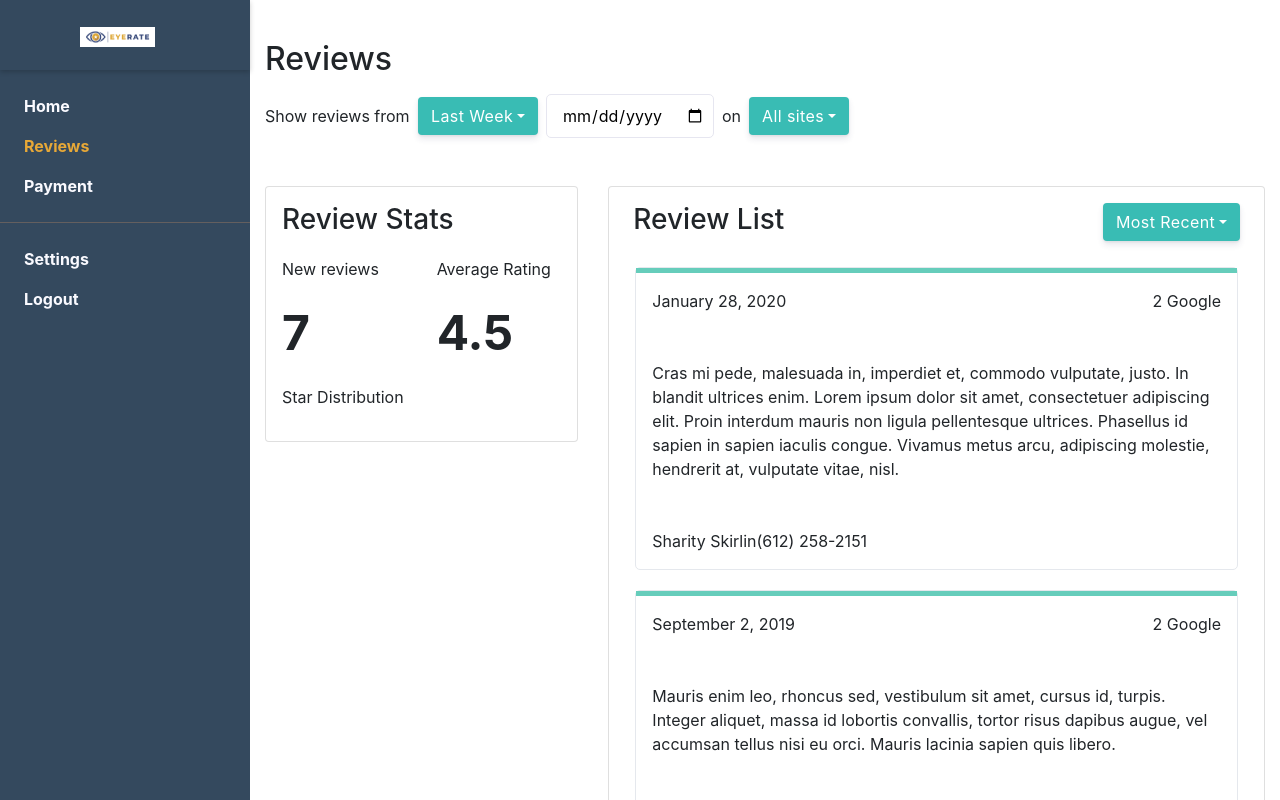
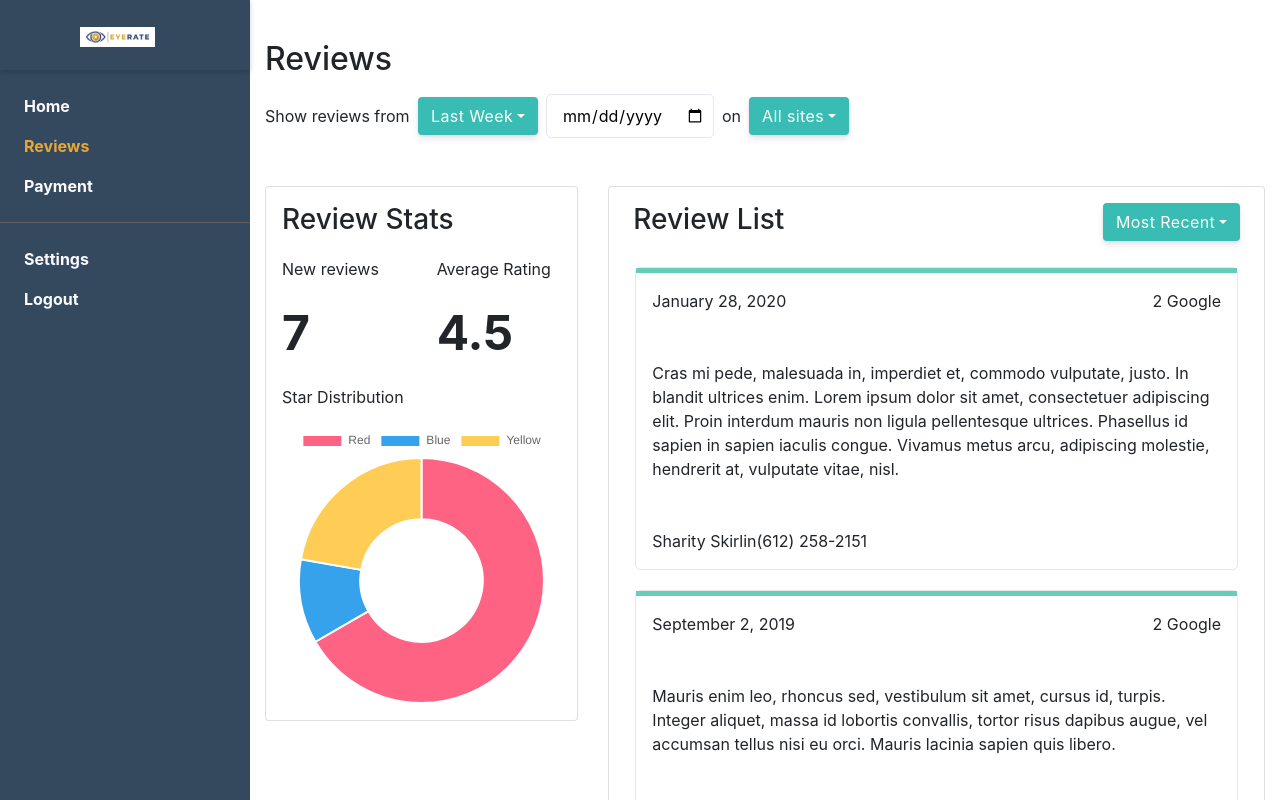
Before and after one commit to rafaelzar/react-portal, a React (Create React App) app: page /reviews in a window 1280 px wide. Shown: the top 800 px of the page. Built offline with nearby package versions, Linux system fonts and the light colour scheme; no server answers; what aws-amplify would draw is missing.

Commit message:
Added chartjs and some data for displaying chart on reviews page.

```diff
--- a/package.json
+++ b/package.json
@@ -19,10 +19,12 @@
     "aws-amplify": "^4.2.2",
     "axios": "^0.21.1",
     "bootstrap": "4.6.0",
+    "chart.js": "^3.5.0",
     "moment": "^2.29.1",
     "node-sass": "4.14.1",
     "react": "^17.0.2",
     "react-bootstrap": "^1.6.1",
+    "react-chartjs-2": "^3.0.4",
     "react-dom": "^17.0.2",
     "react-redux": "^7.2.4",
     "react-router-dom": "^5.2.0",
--- a/src/components/reviews-page/ReviewStats.tsx
+++ b/src/components/reviews-page/ReviewStats.tsx
@@ -1,5 +1,7 @@
 import React from 'react';
 import { Row, Col, Card } from 'react-bootstrap';
+import { Doughnut } from 'react-chartjs-2';
+import { chartData } from '../../lib/utils/chartData';
 
 const ReviewStats: React.FC = () => {
   return (
@@ -21,6 +23,7 @@ const ReviewStats: React.FC = () => {
         <Row>
           <Col md={12}>
             <p>Star Distribution</p>
+            <Doughnut data={chartData} />
           </Col>
         </Row>
       </Card.Text>
--- /dev/null
+++ b/src/lib/utils/chartData.ts
@@ -0,0 +1,17 @@
+export const chartData = {
+  labels: [
+    'Red',
+    'Blue',
+    'Yellow',
+  ],
+  datasets: [{
+    label: 'My First Dataset',
+    data: [300, 50, 100],
+    backgroundColor: [
+      'rgb(255, 99, 132)',
+      'rgb(54, 162, 235)',
+      'rgb(255, 205, 86)',
+    ],
+    hoverOffset: 4,
+  }],
+};
```
Also changed, not shown: 1 other file (tests, documents, lock files or other folders).
